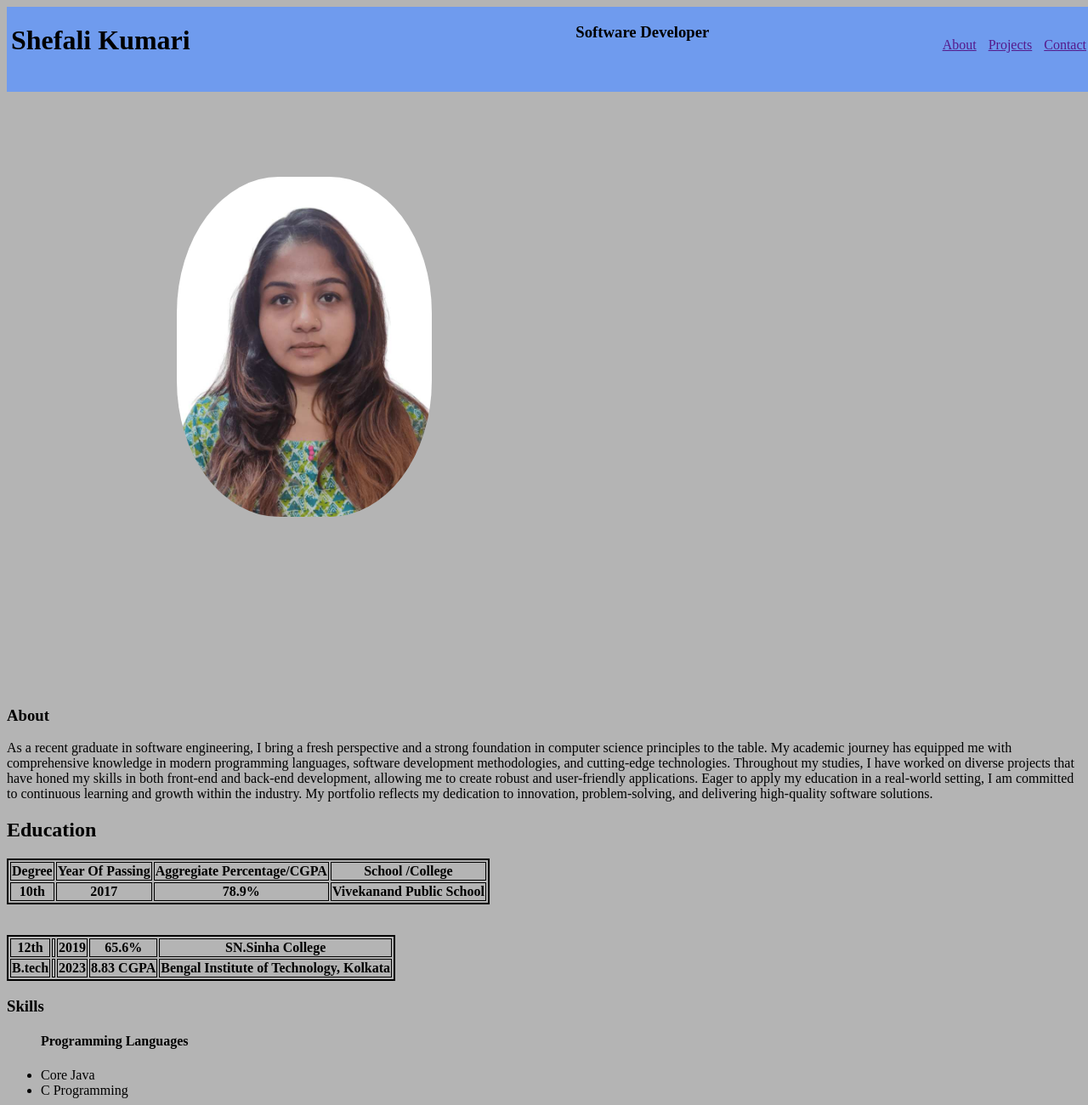
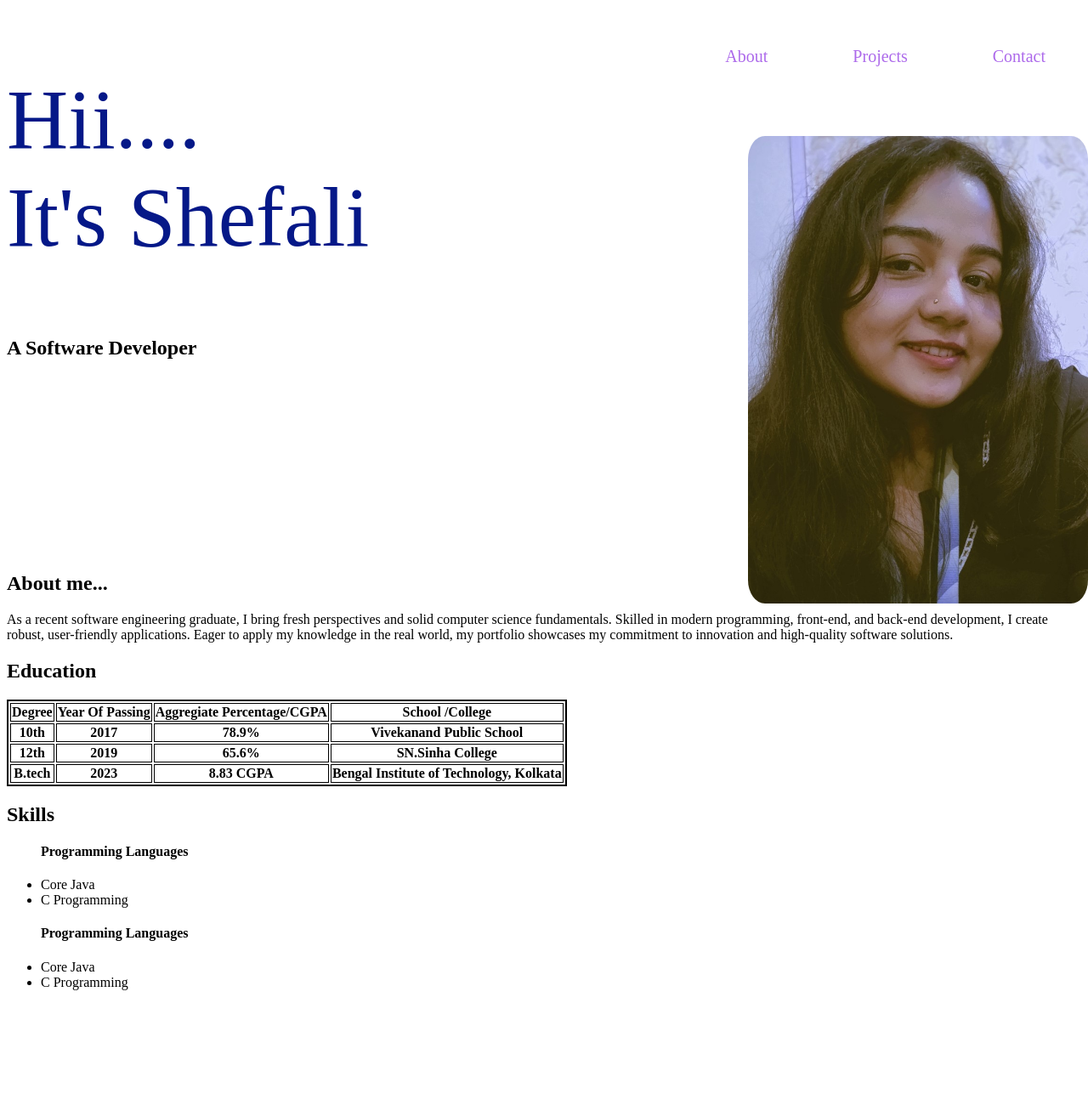
Before and after one commit to shefalilohani09/shefalilohani09.github.io, a plain HTML site: page index.html in a window 1280 px wide. Shown: the whole page at 85% size. After the commit the page ends 1181 px from the top, so only its background shows below. Drawn offline with Linux system fonts and the light colour scheme.

Commit message:
edited files

```diff
--- a/index.html
+++ b/index.html
@@ -7,36 +7,46 @@
 </head>
 <link rel="stylesheet" href="style.css">
 <header>
-    <h1>
-        Shefali Kumari
+    <nav class="head-section">
 
-    </h1>
-    <ul>
-        <li><a href="">About</a> </li>
-        <li><a href="">Projects</a> </li>
-        <li><a href="">Contact</a> </li>
+        <ul class="link-group">
+            <li class="link"><a href="">About</a> </li>
+            <li class="link"><a href="">Projects</a> </li>
+            <li class="link"><a href="">Contact</a> </li>
         </ul>
-    <h3 style="text-align: center;"> Software Developer</h3>
+
+    </nav>
+
 </header>
 <body>
     <main>
+        <section>
+            <h1>
+                Hii.... <br>
+                It's Shefali
 
+            </h1>
+            <h2>
+                A Software Developer
+            </h2>
+        </section>
+
+        <section class="about-des1">
+
+                <img src="images/picture.jpg" alt="">
+
+            <div class="description-me">
+                <h2>About me...</h2>
+                <p>
+                    As a recent software engineering graduate, I bring fresh perspectives and solid computer science fundamentals.
+                    Skilled in modern programming, front-end, and back-end development, I create robust, user-friendly applications.
+                     Eager to apply my knowledge in the real world, my portfolio showcases my commitment to innovation and high-quality software solutions.
+                </p>
+            </div>
+        </section>
         <section>
 
-                <img src="images/photo.jpg" alt="">
-
-            <div>
-                <h3>About</h3>
-                <p>
-                    As a recent graduate in software engineering, I bring a fresh perspective and a strong foundation in computer science principles to the table.
-                    My academic journey has equipped me with comprehensive knowledge in modern programming languages, software development methodologies, and cutting-edge technologies.
-                    Throughout my studies, I have worked on diverse projects that have honed my skills in both front-end and back-end development, allowing me to create robust and user-friendly applications.
-                    Eager to apply my education in a real-world setting, I am committed to continuous learning and growth within the industry.
-                    My portfolio reflects my dedication to innovation, problem-solving, and delivering high-quality software solutions.
-                </p>
-            </div>
-
-            <div>
+            <div class="table-div">
                 <h2>Education</h2>
                 <table>
                     <tr>
@@ -53,19 +63,15 @@
                         <th>Vivekanand Public School</th>
                     </tr>
 
-                </table>
-                <br><br>
-                <table>
+
                     <tr>
                         <th>12th</th>
-                        <th></th>
                         <th>2019</th>
                         <th>65.6%</th>
                         <th>SN.Sinha College</th>
                     </tr>
                     <tr>
                         <th>B.tech</th>
-                        <th></th>
                         <th>2023</th>
                         <th>8.83 CGPA</th>
                         <th>Bengal Institute of Technology, Kolkata</th>
@@ -74,10 +80,23 @@
                 </table>
             </div>
 
+
+        </section>
+        <section>
+
             <div>
 
-                <h3>Skills</h3>
-
+                <div class="skillset-div"><h2>Skills</h2>
+                    <div class="technical-skillset-div">
+                        <div class="skills-div">
+                            <ul>
+                                <h4>Programming Languages</h4>
+                                <li>Core Java</li>
+                                <li>C Programming</li>
+                            </ul>
+                        </div>
+                        <div class="skillset-div">
+                            <div class="skills-div">
                                 <ul>
                                     <h4>Programming Languages</h4>
                                     <li>Core Java</li>
@@ -85,6 +104,20 @@
 
 
                                 </ul>
+                            </div>
+
+
+                        </div>
+
+                    </div>
+                    <div>
+
+                    </div>
+                </div>
+
+
+
+
 
 
 
--- a/style.css
+++ b/style.css
@@ -1,14 +1,12 @@
 header {
-    background-color: rgb(111, 155, 238);
+    /* background-color: rgb(111, 155, 238);
     height: 100px;
     width: 100%;
-    position: fixed;
+    position: fixed; */
 
 
-    h1 {
-        float: left;
-        margin-left: 5px;
-    }
+
+
     ul {
         position: absolute;
         top: 20%;
@@ -19,7 +17,7 @@ header {
         display: inline;
     }
     li {
-        margin-right: 10px;
+        margin-top: 10px;
     }
     h3{
         align-items: center;
@@ -29,14 +27,58 @@ header {
 
 
 }
+.head-section {
+    width: 100%;
+    position: fixed;
+    top: 0;
+    left: 0;
+    display: flex;
+    justify-content: center;
+    align-items: center;
+    z-index: 9;
+    background: #1a1a1a;
+
+}
+.link-group {
+
+    list-style: none;
+    display: flex;
+}
+.link a{
+    color: blueviolet;
+    opacity: 0.7;
+    text-decoration: none;
+    text-transform: capitalize;
+    padding: 10px 30px;
+    margin: 0 20px;
+    line-height: 80px;
+    /* transition: .5s; */
+    font-size: 20px;
+}
 body {
-    background-color:rgba(68, 68, 68, 0.4) ;
+    /* background-color:rgba(68, 68, 68, 0.4) ; */
+}
+h1 {
+    color: #051888;
+font-size: 100px;
+text-transform: capitalize;
+font-weight: 300;
+
 }
 img {
-    margin: 200px;
-    height: 400px;
-    width: 300px;
-    border-radius: 40%;
+    position: absolute;
+    top: 20%;
+    right: 0;
+    height: 550px;
+    width: 400px;
+    object-fit: cover;
+    /* opacity: 0.9; */
+    border-radius: 5%;
+}
+.description-me {
+    position: relative;
+    margin-top: 250px;
+    /* border: 1px solid; */
 }
 
 
@@ -46,6 +88,36 @@ table {
     th, td {
         border: 1px solid;
 
+
     }
 
 }
+.table-div {
+    /* background-repeat: no-repeat, repeat;
+  background-image: url("images/blend-modes-image-2.jpg"), url("images/image-blending.jpg");
+  background-blend-mode: lighten;
+  height: 400px;
+        width: 150px; */
+}
+
+/* .skillset-div {
+    height: 500px;
+    width: 500px;
+    background-color: rgb(227, 130, 227);
+    margin-top: 10px;
+}
+.technical-skillset-div {
+    height: 400px;
+    width: 400px;
+    background-color: aquamarine;
+    border: 2px solid;
+
+
+}
+.skills-div {
+    height: 500px;
+    width: 400px;
+    background-color: darkcyan;
+    margin-top: 10px;
+
+} */
```
Also changed, not shown: images/Instagram_logo.jpg (added), images/Java_Logo.jpg (added), images/Whatsapp_Logo.jpg (added), images/blend-modes-image-2.jpg (added), images/github_logo.jpg (added), images/image-blending.jpg (added), images/logo_linkedIn.jpg (added), images/picture.jpg (added). Lines whose indentation alone changed are shown as unchanged.
